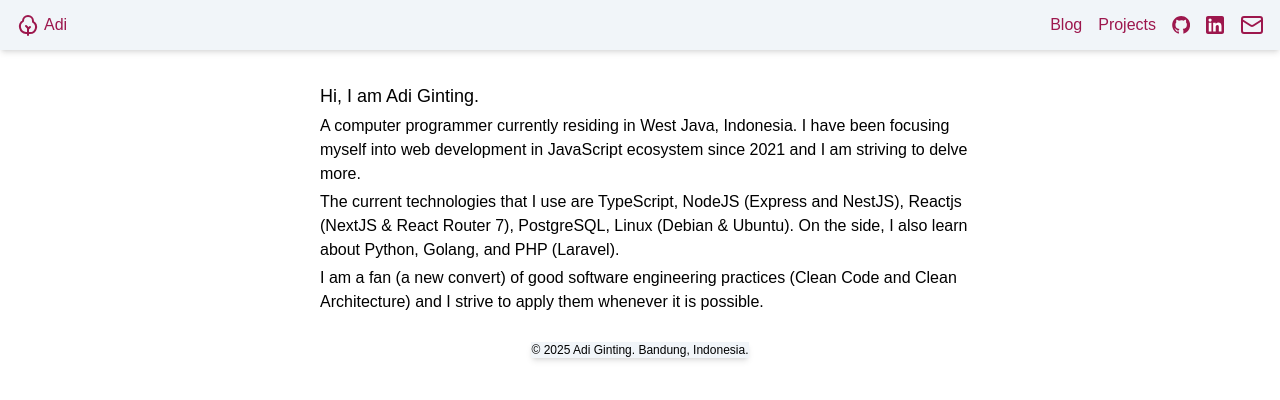
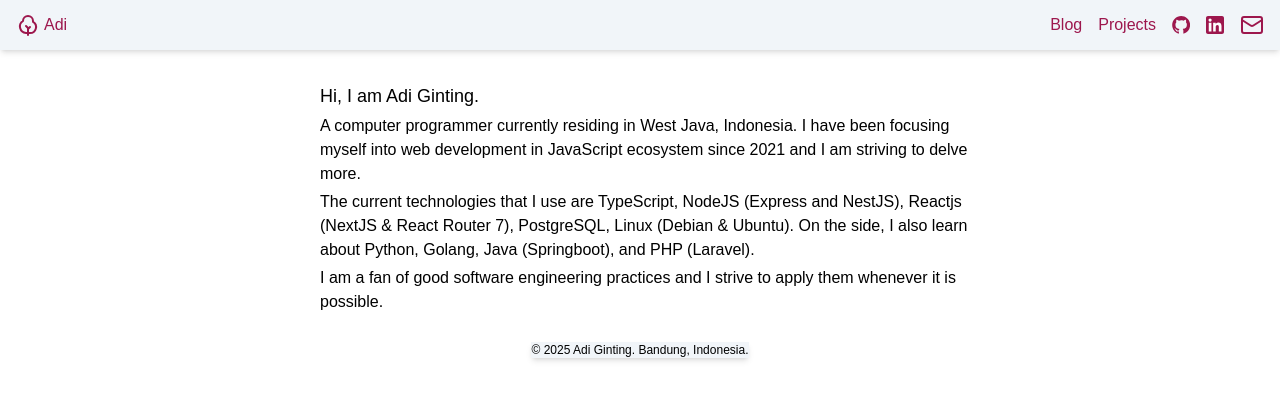
Before and after one commit to adipginting/adipginting.com, a Next.js app: page / in a window 1280 px wide. Shown: the top 400 px of the page. Built offline with nearby package versions, Linux system fonts and the light colour scheme; a web font is replaced by a local one.

Commit message:
edit: renew main page

```diff
--- a/src/app/page.tsx
+++ b/src/app/page.tsx
@@ -15,13 +15,12 @@ export default function Home() {
         <p className="pt-1 pl-4 text-md">
           The current technologies that I use are TypeScript, NodeJS (Express
           and NestJS), Reactjs (NextJS & React Router 7), PostgreSQL, Linux
-          (Debian & Ubuntu). On the side, I also learn about Python, Golang, and
-          PHP (Laravel).
+          (Debian & Ubuntu). On the side, I also learn about Python, Golang,
+          Java (Springboot), and PHP (Laravel).
         </p>
         <p className="pt-1 pl-4 text-md">
-          I am a fan (a new convert) of good software engineering practices
-          (Clean Code and Clean Architecture) and I strive to apply them
-          whenever it is possible.
+          I am a fan of good software engineering practices and I strive to
+          apply them whenever it is possible.
         </p>
       </div>
     </main>
```
